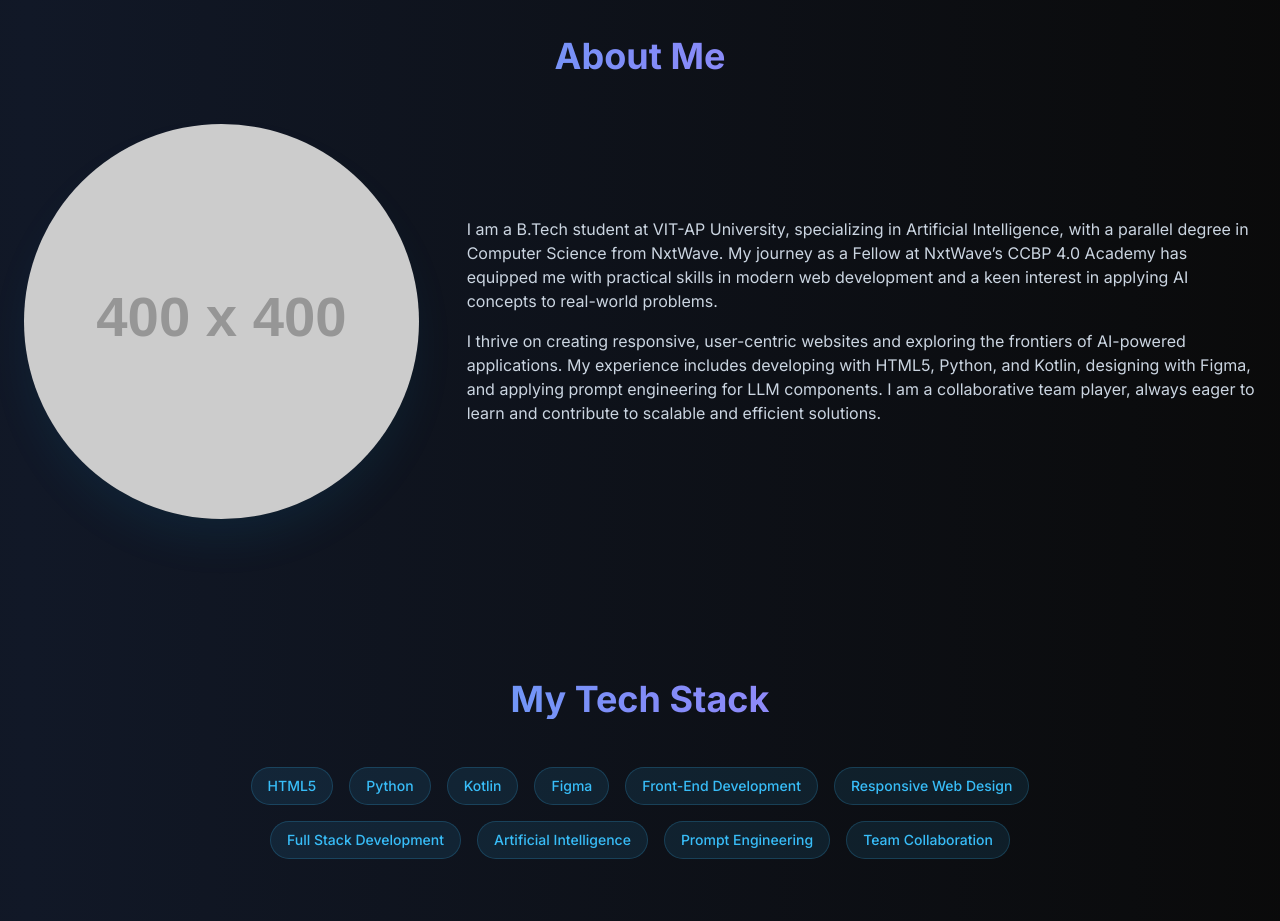
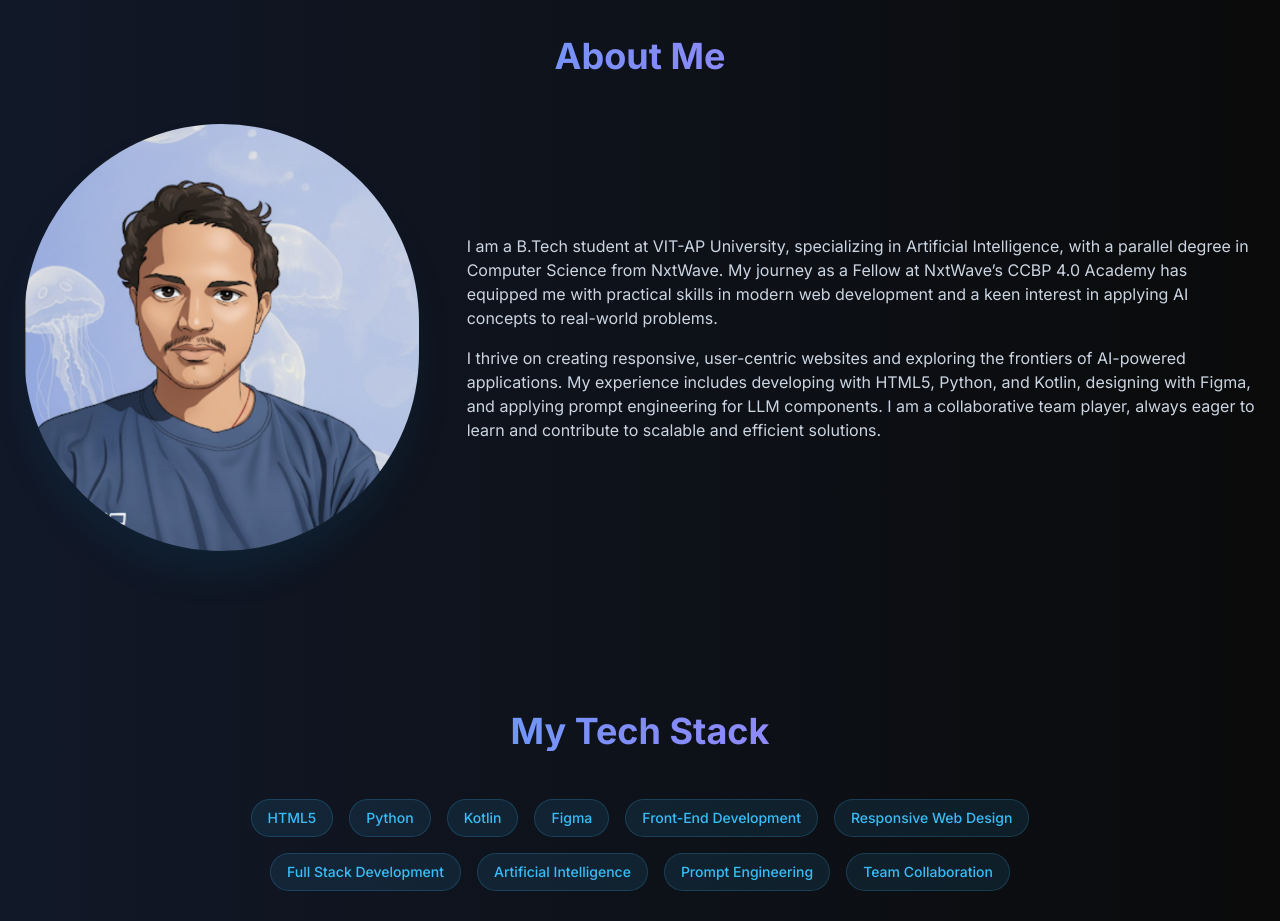
Before and after one commit to raiden-shogun-gif/my-portfolio, a plain HTML site: page index.html in a window 1280 px wide. Shown: the part 780-1701 px from the top of the page. Drawn offline with nearby package versions, Linux system fonts and the light colour scheme; placeholder pictures from the web are drawn by us.

Commit message:
Initial commit: Add index.html and images

```diff
--- a/index.html
+++ b/index.html
@@ -117,7 +117,7 @@
             <h2 class="text-3xl md:text-4xl font-bold text-center mb-12 gradient-text">About Me</h2>
             <div class="flex flex-col md:flex-row items-center gap-12">
                 <div class="w-full md:w-1/3">
-                    <img src="https://placehold.co/400x400/0a0a0a/38bdf8?text=S.G" alt="Siva Subramanyam Ghanta" class="rounded-full mx-auto shadow-2xl shadow-sky-500/10">
+                    <img src="images/my-image.jpg" alt="Siva Subramanyam Ghanta" class="rounded-full mx-auto shadow-2xl shadow-sky-500/10">
                 </div>
                 <div class="w-full md:w-2/3 text-slate-300 space-y-4 text-center md:text-left">
                      <p>I am a B.Tech student at VIT-AP University, specializing in Artificial Intelligence, with a parallel degree in Computer Science from NxtWave. My journey as a Fellow at NxtWave’s CCBP 4.0 Academy has equipped me with practical skills in modern web development and a keen interest in applying AI concepts to real-world problems.</p>
```
Also changed, not shown: images/my-image.jpg (added).
